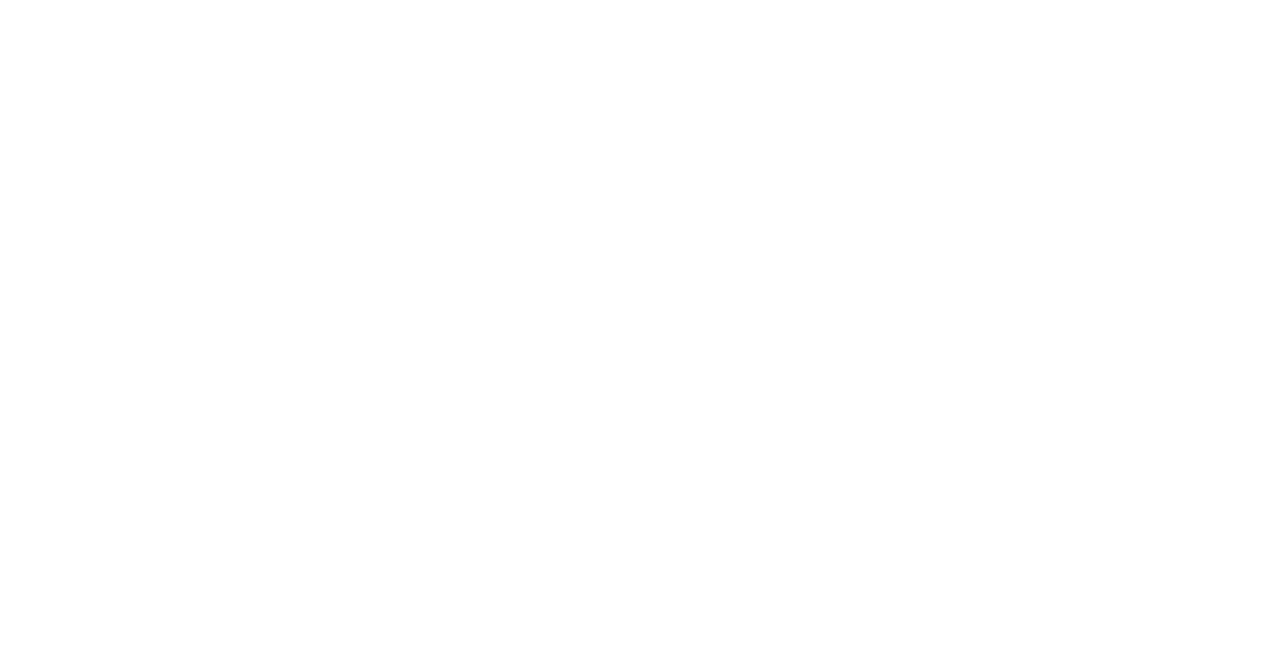
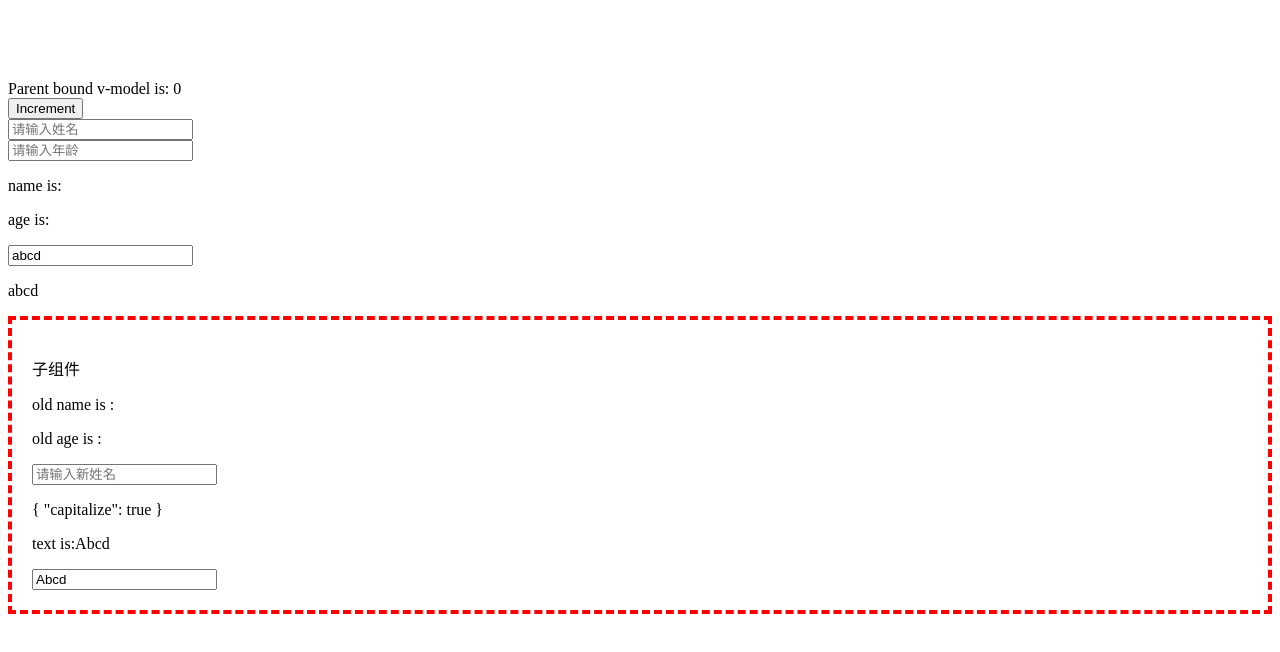
Before and after one commit to yuayuz/vue-learning, a Vue app in the folder vue/: page /ComponentVmodel in a window 1280 px wide. Before the commit this address had no page. Shown: the top 652 px of the page. Built offline with nearby package versions, Linux system fonts and the light colour scheme.

Commit message:
add `ComponentVmodel`

```diff
--- /dev/null
+++ b/vue/src/components/ComponentModelChild.vue
@@ -0,0 +1,41 @@
+<script setup lang="ts">
+const name = defineModel('name')
+const age = defineModel('age')
+
+// 处理 v-model 修饰符
+const [text, modifiers] = defineModel({
+  set(value: any) {
+    if (modifiers.capitalize) {
+      return  value.charAt(0).toUpperCase() + value.slice(1)
+    }
+    return  value
+  },
+  get(value: any) {
+    if (modifiers.capitalize) {
+      value= value.charAt(0).toUpperCase() + value.slice(1)
+      return  value
+    }
+    return value
+  }
+})
+</script>
+
+<template>
+  <div class="A">
+    <p>子组件</p>
+    <p>old name is :{{ name }}</p>
+    <p>old age is :{{ age }}</p>
+    <input type="text" placeholder="请输入新姓名" v-model="name" />
+    <p>{{ modifiers }}</p>
+    <p>text is:{{ text }}</p>
+    <input type="text" placeholder="请输入文本" v-model="text" />
+  </div>
+</template>
+
+<style scoped>
+.A {
+  border: red dashed 4px;
+  padding: 20px;
+}
+
+</style>
--- a/vue/src/router/index.ts
+++ b/vue/src/router/index.ts
@@ -15,6 +15,7 @@
 import ComponentRegistration from '@/views/ComponentsIn-Depth/ComponentRegistration.vue'
 import Props from '@/views/ComponentsIn-Depth/Props.vue'
 import ComponentEvents from '@/views/ComponentsIn-Depth/ComponentEvents.vue'
+import ComponentVmodel from '@/views/ComponentsIn-Depth/ComponentVmodel.vue'
 
 const router = createRouter({
   history: createWebHistory(import.meta.env.BASE_URL),
@@ -98,6 +99,11 @@
       path: '/ComponentEvents',
       name: 'ComponentEvents',
       component:ComponentEvents
+    },
+    {
+      path: '/ComponentVmodel',
+      name: 'Component v-model',
+      component:ComponentVmodel
     }
   ]
 })
--- /dev/null
+++ b/vue/src/views/ComponentsIn-Depth/ComponentVmodel.vue
@@ -0,0 +1,56 @@
+<script setup lang="ts">
+// v-model 可以在组件上实现双向绑定，但是推荐的实现方法是 defineModel 宏
+import ComponentModelChild from '@/components/ComponentModelChild.vue'
+import { ref } from 'vue'
+
+const model = defineModel()
+model.value = 0
+
+function update() {
+  model.value++
+}
+
+// defineModel() 返回的值是一个 ref。可以像其他 ref 一样被访问以及修改，能起到在父组件和当前变量之间的双向绑定的作用：
+// 它的 .value 和父组件的 v-model 的值同步；
+// !!!当它被子组件变更了，会触发父组件绑定的值一起更新。
+
+// defineModel 是一个便利宏。编译器将其展开为以下内容：
+// 一个名为 modelValue 的 prop，本地 ref 的值与其同步；
+// 一个名为 update:modelValue 的事件，当本地 ref 的值发生变更时触发。
+
+// 因为 defineModel 声明了一个 prop，你可以通过给 defineModel 传递选项，来声明底层 prop 的选项
+// 使 v-model 必填
+// const model1 = defineModel({ required: true })
+
+// 提供一个默认值
+// const model2 = defineModel({ default: 0 })
+
+// 在子组件中，我们可以通过将字符串作为第一个参数传递给 defineModel() 来支持相应的参数,
+// 额外的 prop 选项，应该在 model 名称之后传递：
+
+const name = ref('')
+const age = ref()
+const text = ref('abcd')
+</script>
+
+<template>
+  <div>Parent bound v-model is: {{ model }}</div>
+  <button @click="update">Increment</button>
+  <br />
+  <input placeholder="请输入姓名" v-model="name" />
+  <br />
+  <input placeholder="请输入年龄" v-model="age" />
+  <p>name is:{{ name }}</p>
+  <p>age is:{{ age }}</p>
+  <input placeholder="请输入文本" v-model="text" />
+  <p>{{text}}</p>
+  <ComponentModelChild
+    v-model:name="name"
+    v-model:age="age"
+    v-model.capitalize="text">
+  </ComponentModelChild>
+</template>
+
+<style scoped>
+
+</style>
--- a/vue/src/views/Home.vue
+++ b/vue/src/views/Home.vue
@@ -14,6 +14,7 @@
   <button @click="handleRouter('ComponentRegistration')">Component registration</button>
   <button @click="handleRouter('Props')">Props</button>
   <button @click="handleRouter('ComponentEvents')">Component Events</button>
+  <button @click="handleRouter('Component_vModel')">ComponentvModel</button>
 </template>
 <script setup lang="ts">
 import router from '@/router'
```
